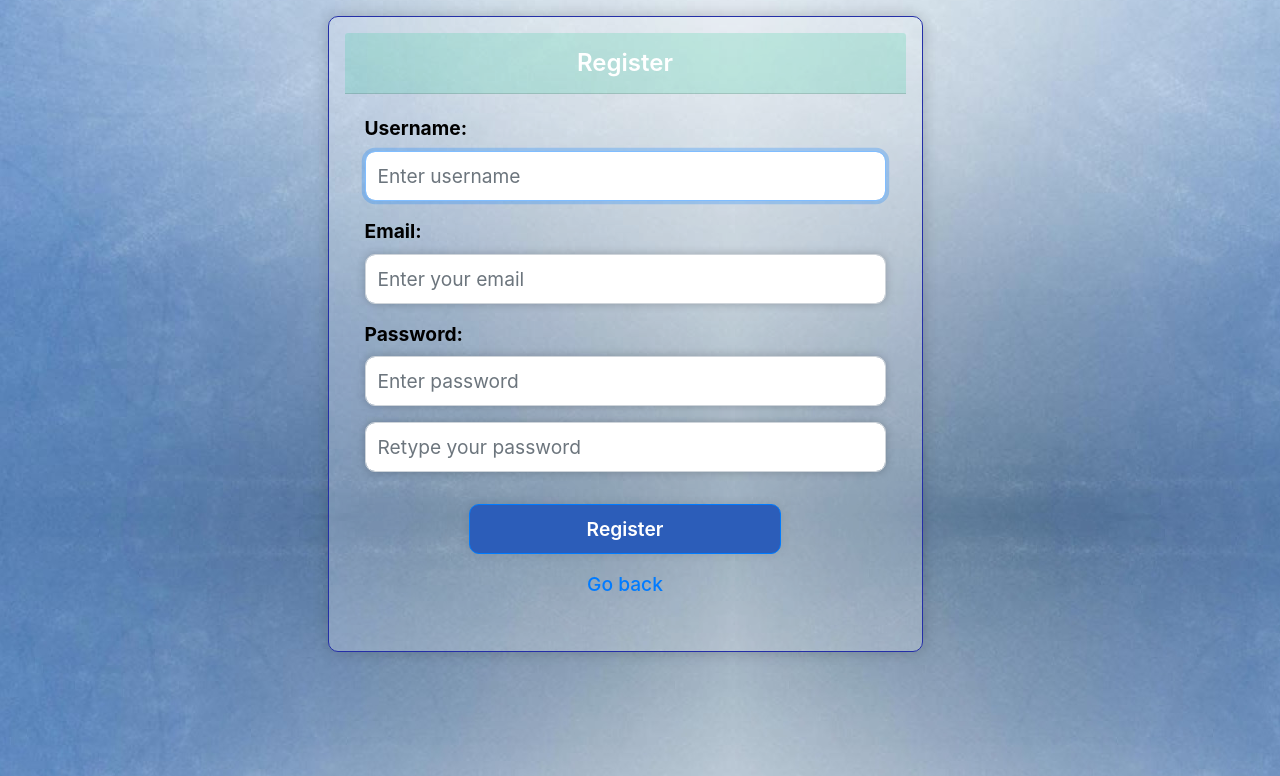
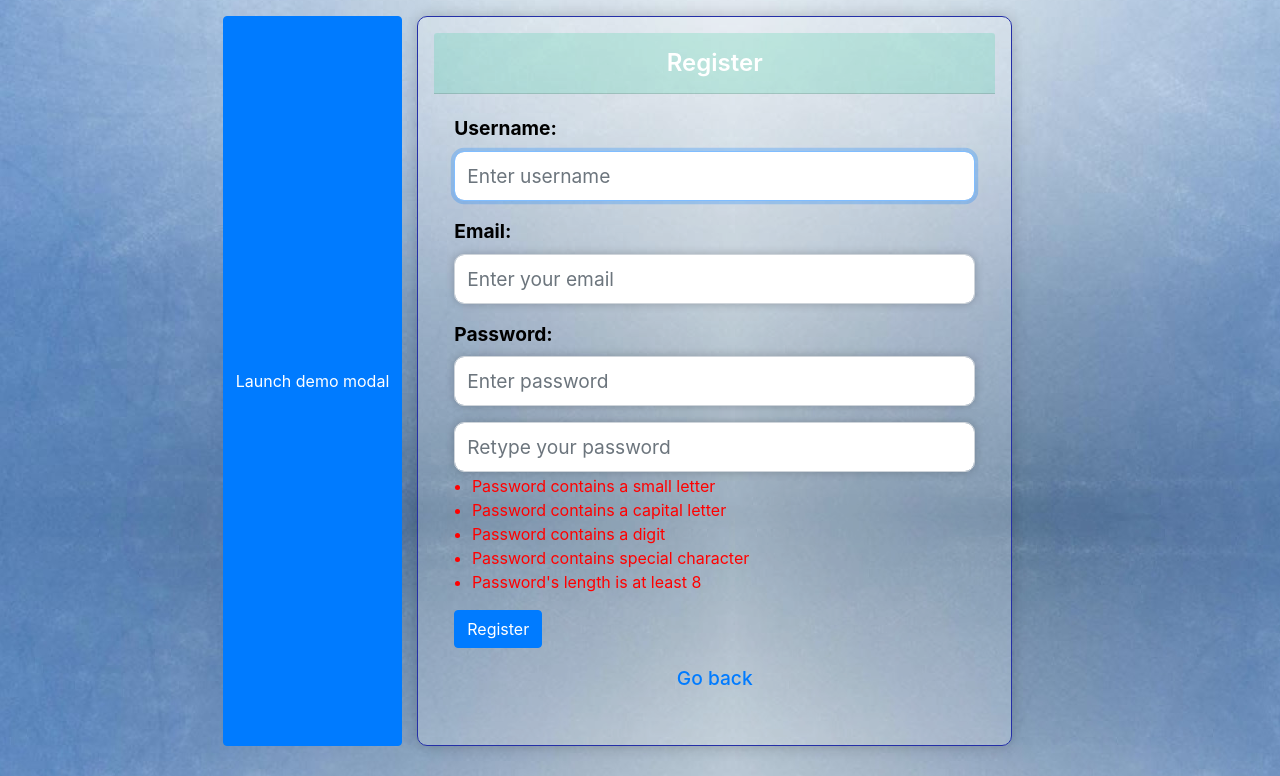
Before and after one commit to piotrw777/FinalProject_cs50, a Flask app: page /register in a window 1280 px wide. Shown: the part 56-832 px from the top of the page. Run offline with Flask 3, Linux system fonts and the light colour scheme; some libraries are stand-ins or nearby versions.

Commit message:
Add validation password

```diff
--- a/app.py
+++ b/app.py
@@ -17,12 +17,7 @@ from py_expression_eval import Parser
 #from sqlalchemy.sql import text
 #import string
 
-
-
 #from pylatex.document import Document
-
-
-
 
 USER_FILES_DIR="user_files"
 PREVIEW_DIRNAME="preview"
@@ -137,27 +132,40 @@ def logout():
     return redirect("/")
 
 
-@app.route("/register", methods=["GET", "POST"])
-def register():
+@app.route("/register", methods=["GET"])
+def register_screen():
+    return render_template("register.html")
+
+
+@app.route("/register/<path:userInfo>", methods=["POST"])
+def register_user(userInfo):
     """Register user"""
     if request.method == "POST":
         # get variables from the form
-        name = request.form['username']
-        email = request.form['email']
-        password = request.form['password']
-        confirmation = request.form['confirmation']
+        userInfo = json.loads(userInfo)
+
+        name = userInfo['username']
+        email = userInfo['email']
+        password = userInfo['password']
+        confirmation = userInfo['confirmation']
 
         if (User.query.filter_by(name=name).first() != None):
-            flash('User already exists')
-            return render_template("register.html", msg = "error")
+            return {
+                'status' : "error",
+                'response' : "User already exist"
+            }
 
         if (User.query.filter_by(email=email).first() != None):
-            flash('User with given email already exists')
-            return render_template("register.html", msg = "error")
+            return {
+                'status' : "error",
+                'response' : "User with given email already exists"
+            }
 
         if (password != confirmation):
-            flash('Passwords don\'t match')
-            return render_template("register.html", msg = "error")
+            return {
+                'status' : "error",
+                'response' : "Passwords don\'t match!"
+            }
 
         # add user to the database
         new_user = User(name=name, email=email, password=generate_password_hash(password))
@@ -168,14 +176,13 @@ def register():
         os.makedirs(f"{USER_FILES_DIR}/{name}")
         os.makedirs(f"{USER_FILES_DIR}/{name}/{PREVIEW_DIRNAME}")
 
-        # get dictionary users = User.query.all()
-        flash('User successfully added')
-        return render_template("login.html", msg = "success")
-    else:
-        return render_template("register.html")
+        return {
+            'status' : "ok",
+            'response' : "Knastera"
+        }
 
 
-@app.route('/download_pdf')
+@app.route('/download-pdf')
 def download_pdf():
     # Get the PDF filename from the request
     filename = request.args.get('filename')
@@ -188,6 +195,30 @@ def download_pdf():
     except Exception as e:
         # There was an error sending the PDF file, so redirect the user to the error page
         return redirect('/error')
+
+
+@app.route('/delete-pdf')
+def delete_pdf():
+    # Get the PDF filename from the request
+    filename = request.args.get('filename')
+    filename = filename[7:]
+    directory = f'{os.getcwd()}/{USER_FILES_DIR}/{session["username"]}'
+
+    # remove the files
+    try:
+        os.remove(f"{directory}/{filename}.aux")
+        os.remove(f"{directory}/{filename}.log")
+        os.remove(f"{directory}/{filename}.pdf")
+        os.remove(f"{directory}/{filename}.tex")
+    except OSError:
+        pass
+
+    # remove the file from database
+    test_record=Tests.query.filter_by(userid=session["user_id"], filename=filename).first()
+    db.session.delete(test_record)
+    db.session.commit()
+
+    return redirect("/tests")
 
 
 @app.route('/generate_pdf')
@@ -213,7 +244,7 @@ def process_data(userInfo):
     result_code = ""
 
     # check if filename is already used in the database
-    filename_check=Tests.query.filter_by(filename=filename).first()
+    filename_check=Tests.query.filter_by(userid=session["user_id"], filename=filename).first()
 
     if (filename_check != None):
         return {
--- a/static/script.js
+++ b/static/script.js
@@ -75,8 +75,6 @@ function update_variables_forms() {
 
     const variables_to_remove = setDifference(VARIABLES, new_variables)
     const variables_to_add = setDifference(new_variables, VARIABLES)
-
-    variables_to_remove.forEach((currentElement) => { console.log(currentElement) })
 
     variables_to_add.forEach((currentElement) => {
         VARIABLES.add(currentElement)
@@ -195,10 +193,9 @@ function sendUserData() {
     .then(function (response) {
         return response.text();
     }).then(function (text) {
-        console.log(text)
         const obj = JSON.parse(text)
         if (obj["status"] === "ok") {
-            window.location.assign('/download_pdf?filename=' + filename)
+            window.location.assign('/download-pdf?filename=' + filename)
         } else {
             alert(obj["response"])
         }
@@ -241,7 +238,6 @@ function generate_preview() {
     .then(function (response) {
         return response.text();
     }).then(function (text) {
-        console.log(text)
         const obj = JSON.parse(text)
         if (obj["status"] === "ok") {
             preview = document.getElementById('preview')
@@ -271,10 +267,10 @@ function apply_template() {
     .then(function (response) {
         return response.text();
     }).then(function (text) {
-        console.log(text)
         const obj = JSON.parse(text)
         if (obj["status"] === "ok") {
             latex_code.innerHTML = obj["response"]
+            latex_code.value = obj["response"]
         } else {
             alert(obj["response"])
         }
@@ -286,15 +282,122 @@ function addEventListeners() {
     setInterval(update_variables_forms, 100);
     setInterval(validate_data, 3000);
     setInterval(validate_filename, 3000);
+
+    // assign function to download buttons
     document.querySelectorAll('.download-button').forEach(
         function(button) {
             button.onclick = function() {
-                button.innerHTML = button.id;
-                window.location.assign('/download_pdf?filename=' + button.id); }});
+                window.location.assign('/download-pdf?filename=' + button.id); }});
+
+    // assign function to delete buttons
+    document.querySelectorAll('.delete-button').forEach(
+        function(button) {
+            button.onclick = function() {
+                window.location.assign('/delete-pdf?filename=' + button.id); }});
 
     //closing alerts
     let closeButton = document.querySelector('.close');
     closeButton.addEventListener('click', function() {
     document.querySelector('.alert').remove(); })};
 
+
+function submitpass() {
+    var password = document.getElementById("password").value
+
+    if (validate_password(password)) {
+        alert('password ok')
+
+    var userData = {
+        'username' : document.getElementById("username").value,
+        'email' : document.getElementById("email").value,
+        'password' : document.getElementById("password").value,
+        'confirmation' : document.getElementById("confirmation").value
+    };
+
+    //get code from the server
+    fetch(encodeURIComponent(`/register/${JSON.stringify(userData)}`), {
+        headers : {
+            'Content-Type' : 'application/json'
+        },
+        method : 'POST',
+        body : userData
+    })
+    .then(function (response) {
+        return response.text();
+    }).then(function (text) {
+        const obj = JSON.parse(text)
+        if (obj["status"] === "ok") {
+            window.location.assign('/login')
+        } else {
+            alert(obj["response"])
+        }
+    });
+
+    } else {
+        alert('password NOT OK, idziemy po ciebie.')
+    }
+}
+
+function  validate_password(password) {
+    var ret_val = true;
+    var password_field = document.getElementById("password")
+
+    var small_letter_field = document.getElementById("validator-small-letter")
+    var capital_letter_field = document.getElementById("validator-capital-letter")
+    var digit_field = document.getElementById("validator-digit")
+    var special_character_field = document.getElementById("validator-special-character")
+    var length_field = document.getElementById("validator-length")
+
+    const lower_case_letter = /[a-z]/g;
+    const capital_letter = /[A-Z]/g
+    const digit = /[0-9]/g
+    const special_character = /[\{\}\[\]\-()@#$%^&*_+=;:"'./<>?\|`\\!]/g
+
+    if (password.match(lower_case_letter)) {
+        small_letter_field.classList.remove("validator-invalid");
+        small_letter_field.classList.add("validator-valid");
+      } else {
+        small_letter_field.classList.remove("validator-valid");
+        small_letter_field.classList.add("validator-invalid");
+        ret_val = false;
+    }
+
+    if (password.match(capital_letter)) {
+        capital_letter_field.classList.remove("validator-invalid");
+        capital_letter_field.classList.add("validator-valid");
+      } else {
+        capital_letter_field.classList.remove("validator-valid");
+        capital_letter_field.classList.add("validator-invalid");
+        ret_val = false;
+    }
+
+    if (password.match(digit)) {
+        digit_field.classList.remove("validator-invalid");
+        digit_field.classList.add("validator-valid");
+      } else {
+        digit_field.classList.remove("validator-valid");
+        digit_field .classList.add("validator-invalid");
+        ret_val = false;
+    }
+
+    if (password.match(special_character)) {
+        special_character_field.classList.remove("validator-invalid");
+        special_character_field.classList.add("validator-valid");
+      } else {
+        special_character_field.classList.remove("validator-valid");
+        special_character_field .classList.add("validator-invalid");
+        ret_val = false;
+    }
+
+    if (password.length >= 8) {
+        length_field.classList.remove("validator-invalid");
+        length_field.classList.add("validator-valid");
+      } else {
+        length_field.classList.remove("validator-valid");
+        length_field .classList.add("validator-invalid");
+        ret_val = false;
+    }
+    return ret_val;
+}
+
 document.addEventListener('DOMContentLoaded', addEventListeners);
--- a/static/styles.css
+++ b/static/styles.css
@@ -211,3 +211,16 @@ button[type="submit"]:hover {
   left: 20%;
   right: 20%;
 }
+
+.validators {
+  padding-top: 2px;
+  padding-left: 0px;
+}
+
+.validator-valid {
+  color: rgb(35, 209, 49);
+}
+
+.validator-invalid {
+  color: red;
+}
--- a/templates/layout.html
+++ b/templates/layout.html
@@ -5,15 +5,17 @@
         <meta charset="utf-8">
         <meta name="viewport" content="initial-scale=1, width=device-width">
         <script src="/static/script.js"></script>
-        <!-- Import CSS Bootstrap -->
-        <link rel="stylesheet" href="https://stackpath.bootstrapcdn.com/bootstrap/4.5.2/css/bootstrap.min.css" integrity="sha384-JcKb8q3iqJ61gNV9KGb8thSsNjpSL0n8PARn9HuZOnIxN0hoP+VmmDGMN5t9UJ0Z" crossorigin="anonymous">
+        <!-- Import CSS Bootstrap
         <link rel="stylesheet" href="https://fonts.googleapis.com/css2?family=Roboto:wght@400;500&display=swap">
         <link rel="stylesheet" href="https://cdnjs.cloudflare.com/ajax/libs/font-awesome/5.15.3/css/all.min.css">
+        -->
+
+        <link rel="stylesheet" href="https://cdn.jsdelivr.net/npm/bootstrap@4.6.2/dist/css/bootstrap.min.css">
+        <script src="https://cdn.jsdelivr.net/npm/jquery@3.6.4/dist/jquery.slim.min.js"></script>
+        <script src="https://cdn.jsdelivr.net/npm/popper.js@1.16.1/dist/umd/popper.min.js"></script>
+        <script src="https://cdn.jsdelivr.net/npm/bootstrap@4.6.2/dist/js/bootstrap.bundle.min.js"></script>
         <link rel="stylesheet" href="/static/styles.css">
-        <link rel="canonical" href="https://getbootstrap.com/docs/5.3/examples/navbars/">
-        <!--<link href="/static/bootstrap.min.css" rel="stylesheet">-->
         <script src="/static/bootstrap.bundle.min.js"></script>
-        <script type="text/javascript" src="http://ajax.googleapis.com/ajax/libs/jquery/1.5/jquery.min.js"></script>
         <title>{% block title %}{% endblock %}</title>
     </head>
 
--- a/templates/register.html
+++ b/templates/register.html
@@ -6,11 +6,38 @@
 
 {% block main %}
 <div class="row justify-content-center">
+  <!-- ##### -->
+<!-- Button trigger modal -->
+<button type="button" class="btn btn-primary" data-toggle="modal" data-target="#exampleModal">
+  Launch demo modal
+</button>
+
+<!-- Modal -->
+<div class="modal fade" id="exampleModal" tabindex="-1" aria-labelledby="exampleModalLabel" aria-hidden="true">
+  <div class="modal-dialog">
+    <div class="modal-content">
+      <div class="modal-header">
+        <h5 class="modal-title" id="exampleModalLabel">Modal title</h5>
+        <button type="button" class="close" data-dismiss="modal" aria-label="Close">
+          <span aria-hidden="true">&times;</span>
+        </button>
+      </div>
+      <div class="modal-body">
+        ...
+      </div>
+      <div class="modal-footer">
+        <button type="button" class="btn btn-secondary" data-dismiss="modal">Close</button>
+        <button type="button" class="btn btn-primary">Save changes</button>
+      </div>
+    </div>
+  </div>
+</div>
+  <!-- #### -->
   <div class="col-lg-6 col-md-10 col-sm-12">
     <div class="card">
       <div class="card-header">Register</div>
       <div class="card-body">
-        <form action="/register" method="post">
+        <form id="register_form" onsubmit="return false;">
           <div class="form-group">
             <label for="username">Username:</label>
               <input type="text" class="form-control" id="username" name="username" placeholder="Enter username" autofocus required>
@@ -21,11 +48,30 @@
           </div>
           <div class="form-group">
             <label for="password">Password:</label>
-            <input type="password" class="form-control" id="password" name="password" placeholder="Enter password" required>
+            <input type="password" class="form-control" oninput="validate_password(this.value)" id="password" name="password" placeholder="Enter password" required>
             </div>
             <div class="form-group">
             <input type="password" class="form-control" id="confirmation" name="confirmation" placeholder="Retype your password" required>
-            <button type="submit" class="btn btn-primary">Register</button>
+            <div class="container" id="validators">
+              <ul class="validators" class="validator-invalid">
+                <li id="validator-small-letter" class="validator-invalid">
+                  Password contains a small letter
+                </li>
+                <li id="validator-capital-letter" class="validator-invalid">
+                  Password contains a capital letter
+                </li>
+                <li id="validator-digit" class="validator-invalid">
+                  Password contains a digit
+                </li>
+                <li id="validator-special-character" class="validator-invalid">
+                  Password contains special character
+                </li>
+                <li id="validator-length" class="validator-invalid">
+                  Password's length is at least 8
+                </li>
+              </ul>
+            </div>
+            <button type="button" class="btn btn-primary" onclick="submitpass()">Register</button>
             <div id="question">
               <p>
                 <a href="\login">Go back</a>
--- a/templates/tests.html
+++ b/templates/tests.html
@@ -11,6 +11,7 @@
             <th class="text-start">Filename</th>
             <th class="text-end">Date</th>
             <th class="text-end">Download</th>
+            <th class="text-end">Delete</th>
         </tr>
     </thead>
     <tbody>
@@ -19,6 +20,7 @@
             <td class="text-start">{{ test["filename"] }}</td>
             <td class="text-end">{{ test["date"] }}</td>
             <td><button type="button" class="btn btn-success download-button" id = "{{test["filename"]}}">Download</button></td>
+            <td><button type="button" class="btn btn-warning delete-button" id = "delete-{{test["filename"]}}">Delete</button></td>
         </tr>
 {% endfor %}
     </tbody>
```
Also changed, not shown: helpers.py (+52 -0 lines).
